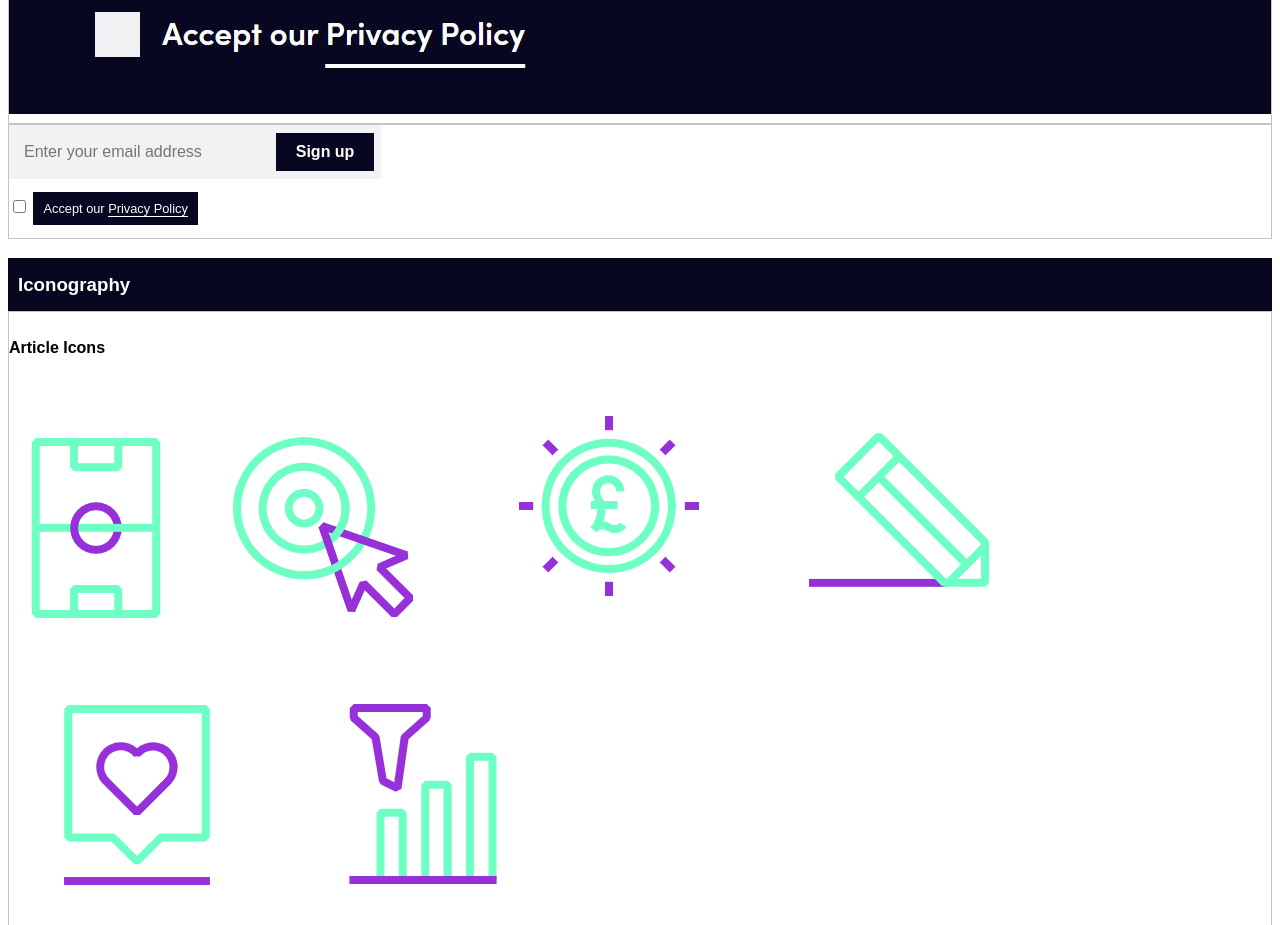
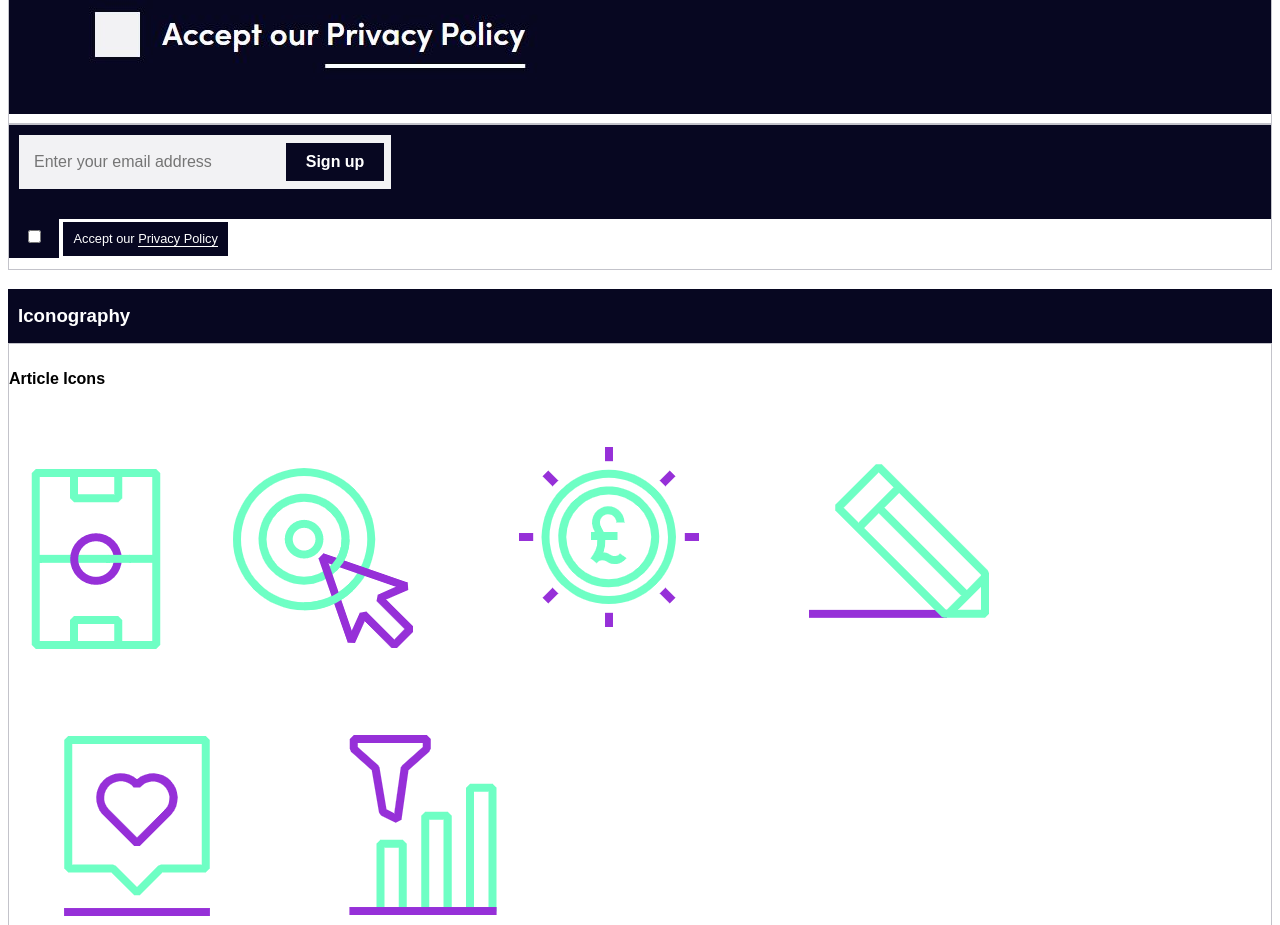
Before and after one commit to mdratz/loom-webdesign-casestudy, a plain HTML site: page components/index.html in a window 1280 px wide. Shown: the part 3700-4625 px from the top of the page. Drawn offline with Linux system fonts and the light colour scheme; a web font is replaced by a local one.

Commit message:
email form styling updates

```diff
--- a/css/style.css
+++ b/css/style.css
@@ -159,6 +159,10 @@ i.fab:hover {
 
 /*Email Form Styling*/
 
+.form {
+    background-color: var(--black);
+}
+
 input[type=email] {
     width: 29.5%;
     display: inline-block;
@@ -188,7 +192,9 @@ input[type=email] {
 
 .form__email--address {
     margin-right: 0;
-    margin-left: 0;
+    margin-left: 10px;
+    margin-top: 10px;
+    margin-bottom: 30px;
 }
 
 .checkbox__copy {
@@ -201,6 +207,8 @@ input[type=email] {
     padding-top: 5px;
     padding-right: 10px;
     padding-left: 10px;
+    padding-bottom: 6px;
+    margin-top: 0;
 }
 
 .checkbox__copy a {
@@ -212,6 +220,14 @@ input[type=email] {
 
 .component__checkbox {
     display: inline-block;
+    border-style: none;
+    background-color: var(--black);
+    margin-top: 0;
+    margin-right: 0;
+    padding-right: 15px;
+    padding-left: 15px;
+    padding-bottom: 5px;
+    padding-top: 5px;
 }
 
 /*Article Card Styling*/
```
